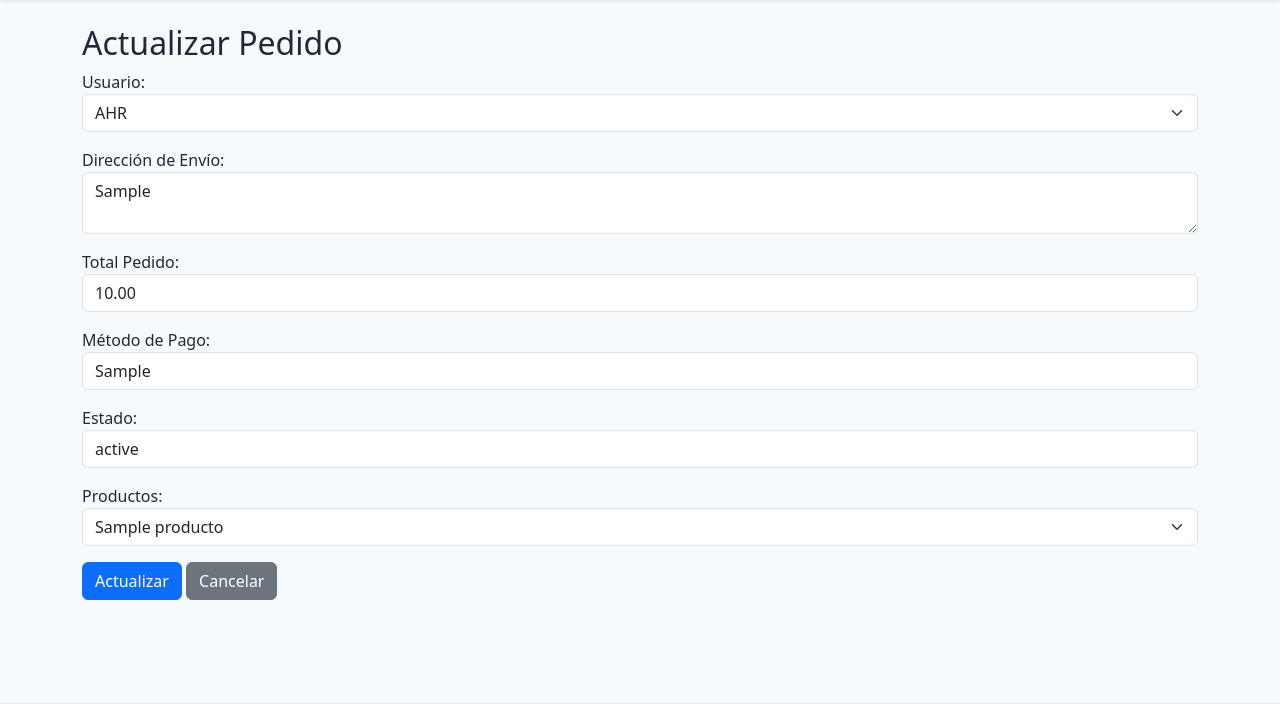
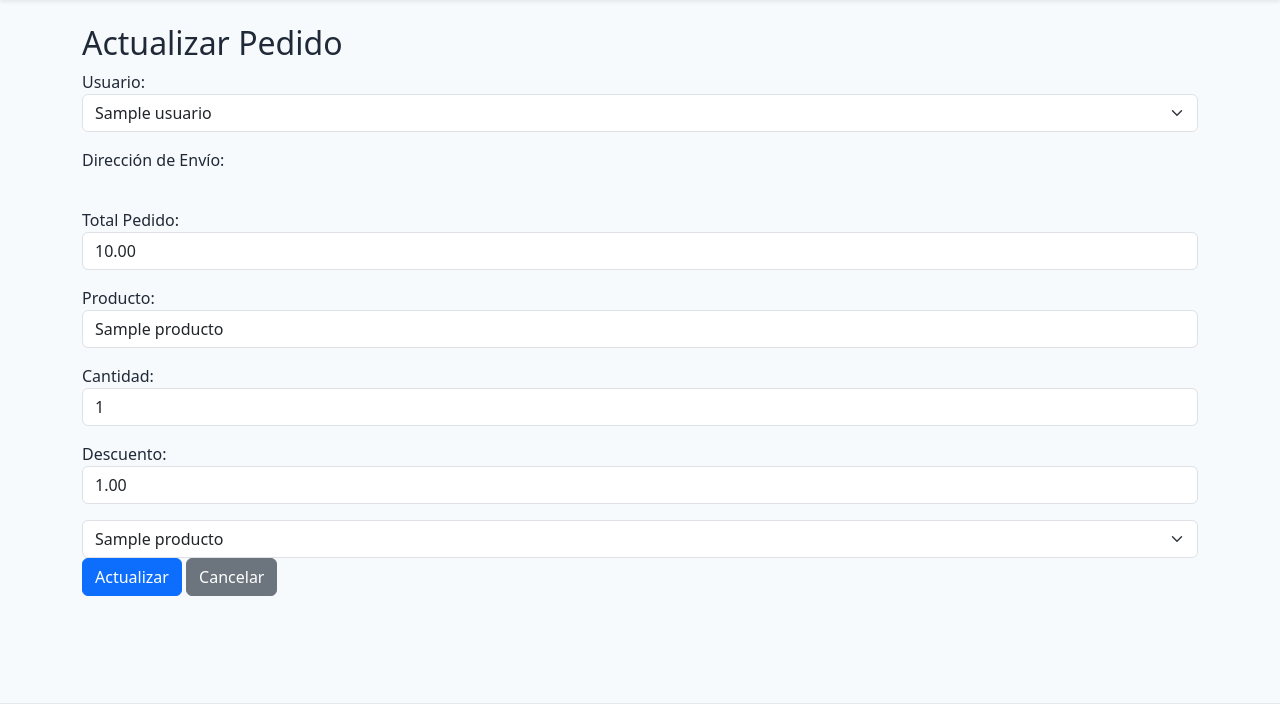
Before and after one commit to hrzr0599/UIII_Costco_0599-Act-6-, a Django app: page /pedidos/actualizar/1/ in a window 1280 px wide. Shown: the part 56-760 px from the top of the page. Run offline with Django 5.2, Linux system fonts and the light colour scheme; data comes from the database, SQL or seed files in the repository; tables that the repository leaves empty hold one stand-in row (values such as "Sample post").

Commit message:
Confirmar

```diff
--- a/app_Costco/models.py
+++ b/app_Costco/models.py
@@ -63,7 +63,10 @@
     metodo_pago = models.CharField(max_length=50)
     fecha_entrega_estimada = models.DateField(blank=True, null=True)
     numero_seguimiento = models.CharField(max_length=100, blank=True, null=True)
-    productos = models.ManyToManyField(Producto, related_name='pedidos')
+    # Single-product order fields (simplified)
+    producto = models.ForeignKey(Producto, on_delete=models.CASCADE, related_name='pedidos', null=True)
+    cantidad = models.PositiveIntegerField(default=1)
+    descuento = models.DecimalField(max_digits=6, decimal_places=2, default=0.00)
 
     def __str__(self):
         return f"Pedido #{self.id} de {self.usuario.nombre_usuario}"
@@ -85,6 +88,7 @@
     usuario = models.ForeignKey(Usuario, on_delete=models.CASCADE, related_name='ventas_realizadas')
     vendedor = models.ForeignKey(Empleado, on_delete=models.CASCADE, related_name='ventas')
     fecha_venta = models.DateTimeField(auto_now_add=True)
+    cantidad = models.PositiveIntegerField(default=1)
     total = models.DecimalField(max_digits=10, decimal_places=2)
     metodo_pago = models.CharField(max_length=50)
     descuento = models.DecimalField(max_digits=5, decimal_places=2, default=0.00)
--- a/app_Costco/templates/pedido/actualizar_pedido.html
+++ b/app_Costco/templates/pedido/actualizar_pedido.html
@@ -15,22 +15,29 @@
   </div>
   <div class="mb-3">
     <label>Dirección de Envío:</label>
-    <textarea class="form-control" name="direccion_envio">{{ pedido.direccion_envio }}</textarea>
+            <option value="{{ u.id }}" {% if pedido.usuario and u.id == pedido.usuario.id %}selected{% endif %}>
   </div>
   <div class="mb-3">
     <label>Total Pedido:</label>
     <input class="form-control" name="total_pedido" value="{{ pedido.total_pedido }}">
   </div>
-  <div class="mb-3">
-    <label>Método de Pago:</label>
-    <input class="form-control" name="metodo_pago" value="{{ pedido.metodo_pago }}">
-  </div>
-  <div class="mb-3">
-    <label>Estado:</label>
-    <input class="form-control" name="estado_pedido" value="{{ pedido.estado_pedido }}">
-  </div>
-  <div class="mb-3">
-    <label>Productos:</label>
+      <div class="mb-3">
+        <label>Producto:</label>
+        <select class="form-control" name="producto">
+          <option value="">Seleccionar producto</option>
+          {% for prod in productos %}
+          <option value="{{ prod.id }}" {% if pedido.producto and prod.id == pedido.producto.id %}selected{% endif %}>{{ prod.nombre }}</option>
+          {% endfor %}
+        </select>
+      </div>
+      <div class="mb-3">
+        <label>Cantidad:</label>
+        <input class="form-control" name="cantidad" type="number" value="{{ pedido.cantidad }}" min="1">
+      </div>
+      <div class="mb-3">
+        <label>Descuento:</label>
+        <input class="form-control" name="descuento" type="number" step="0.01" value="{{ pedido.descuento }}">
+      </div>
     <select class="form-select" name="productos">
       {% for p in productos %}
         <option value="{{ p.id }}" {% if p in pedido.productos.all %}selected{% endif %}>
--- a/app_Costco/templates/ventas/actualizar_ventas.html
+++ b/app_Costco/templates/ventas/actualizar_ventas.html
@@ -35,6 +35,10 @@
     <input class="form-control" name="total" type="number" step="0.01" value="{{ venta.total }}" required>
   </div>
   <div class="mb-3">
+    <label class="form-label">Cantidad</label>
+    <input class="form-control" name="cantidad" type="number" value="{{ venta.cantidad }}" min="1" required>
+  </div>
+  <div class="mb-3">
     <label class="form-label">Método de Pago</label>
     <select class="form-control" name="metodo_pago" required>
       <option value="">Seleccionar método</option>
--- a/app_Costco/templates/ventas/agregar_ventas.html
+++ b/app_Costco/templates/ventas/agregar_ventas.html
@@ -35,6 +35,10 @@
     <input class="form-control" name="total" type="number" step="0.01" required>
   </div>
   <div class="mb-3">
+    <label class="form-label">Cantidad</label>
+    <input class="form-control" name="cantidad" type="number" value="1" min="1" required>
+  </div>
+  <div class="mb-3">
     <label class="form-label">Método de Pago</label>
     <select class="form-control" name="metodo_pago" required>
       <option value="">Seleccionar método</option>
--- a/app_Costco/templates/ventas/ver_ventas.html
+++ b/app_Costco/templates/ventas/ver_ventas.html
@@ -9,6 +9,7 @@
       <th>Producto</th>
       <th>Cliente</th>
       <th>Vendedor</th>
+      <th>Cantidad</th>
       <th>Total</th>
       <th>Descuento</th>
       <th>Método de Pago</th>
@@ -23,6 +24,7 @@
       <td>{{ v.producto.nombre }}</td>
       <td>{{ v.usuario.nombre }} {{ v.usuario.apellido }}</td>
       <td>{{ v.vendedor.nombre }} {{ v.vendedor.apellido }}</td>
+      <td>{{ v.cantidad }}</td>
       <td>${{ v.total }}</td>
       <td>${{ v.descuento }}</td>
       <td>{{ v.metodo_pago }}</td>
--- a/app_Costco/views.py
+++ b/app_Costco/views.py
@@ -172,17 +172,22 @@
         total_pedido = request.POST.get('total_pedido')
         metodo_pago = request.POST.get('metodo_pago')
         estado_pedido = request.POST.get('estado_pedido')
-        productos_ids = request.POST.getlist('productos')
+        producto_id = request.POST.get('producto')
+        cantidad = request.POST.get('cantidad', 1)
+        descuento = request.POST.get('descuento', 0)
 
         usuario = Usuario.objects.get(id=usuario_id)
+        producto = Producto.objects.get(id=producto_id) if producto_id else None
         pedido = Pedido.objects.create(
             usuario=usuario,
             direccion_envio=direccion_envio,
             total_pedido=total_pedido,
             metodo_pago=metodo_pago,
-            estado_pedido=estado_pedido
+            estado_pedido=estado_pedido,
+            producto=producto,
+            cantidad=cantidad,
+            descuento=descuento
         )
-        pedido.productos.set(productos_ids)
         return redirect('ver_pedido')
 
     return render(request, 'pedido/agregar_pedido.html', {
@@ -218,10 +223,11 @@
         pedido.total_pedido = request.POST.get('total_pedido')
         pedido.metodo_pago = request.POST.get('metodo_pago')
         pedido.estado_pedido = request.POST.get('estado_pedido')
+        producto_id = request.POST.get('producto')
+        pedido.producto_id = producto_id if producto_id else None
+        pedido.cantidad = request.POST.get('cantidad', pedido.cantidad)
+        pedido.descuento = request.POST.get('descuento', pedido.descuento)
         pedido.save()
-
-        productos_ids = request.POST.getlist('productos')
-        pedido.productos.set(productos_ids)
         return redirect('ver_pedido')
     return redirect('actualizar_pedido', pedido_id=pedido_id)
 
@@ -393,6 +399,7 @@
         usuario_id = request.POST.get('usuario')
         vendedor_id = request.POST.get('vendedor')
         total = request.POST.get('total')
+        cantidad = request.POST.get('cantidad', 1)
         metodo_pago = request.POST.get('metodo_pago')
         descuento = request.POST.get('descuento', 0)
 
@@ -405,6 +412,7 @@
             usuario=usuario,
             vendedor=vendedor,
             total=total,
+            cantidad=cantidad,
             metodo_pago=metodo_pago,
             descuento=descuento
         )
@@ -442,6 +450,7 @@
         venta.usuario_id = request.POST.get('usuario')
         venta.vendedor_id = request.POST.get('vendedor')
         venta.total = request.POST.get('total')
+        venta.cantidad = request.POST.get('cantidad', venta.cantidad)
         venta.metodo_pago = request.POST.get('metodo_pago')
         venta.descuento = request.POST.get('descuento', 0)
         venta.save()
```
Also changed, not shown: app_Costco/templates/pedido/agregar_pedido.html (+11 -10 lines), app_Costco/templates/pedido/borrar_pedido.html (+7 -0 lines), app_Costco/templates/pedido/ver_pedido.html (+14 -15 lines), app_Costco/migrations/0005_remove_pedido_productos_pedido_cantidad_and_more.py (added), db.sqlite3.
